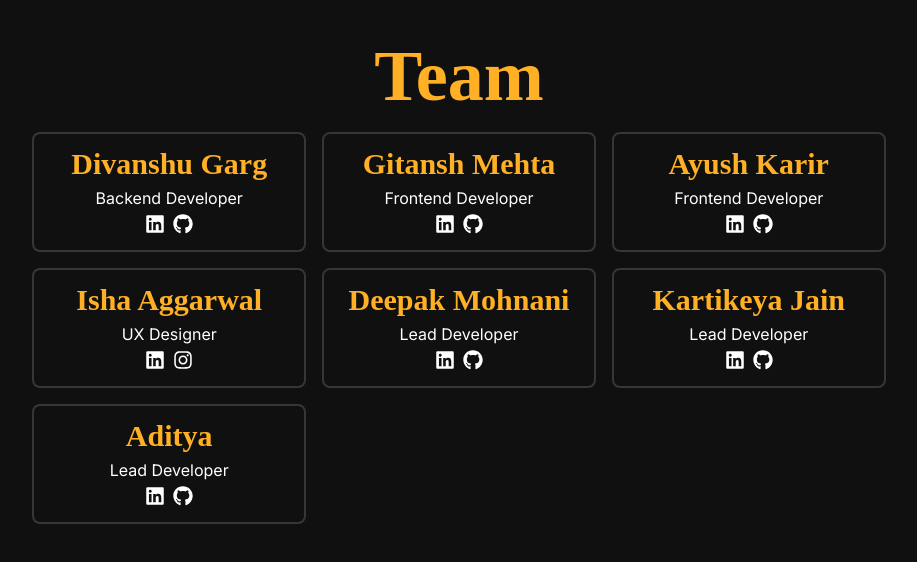
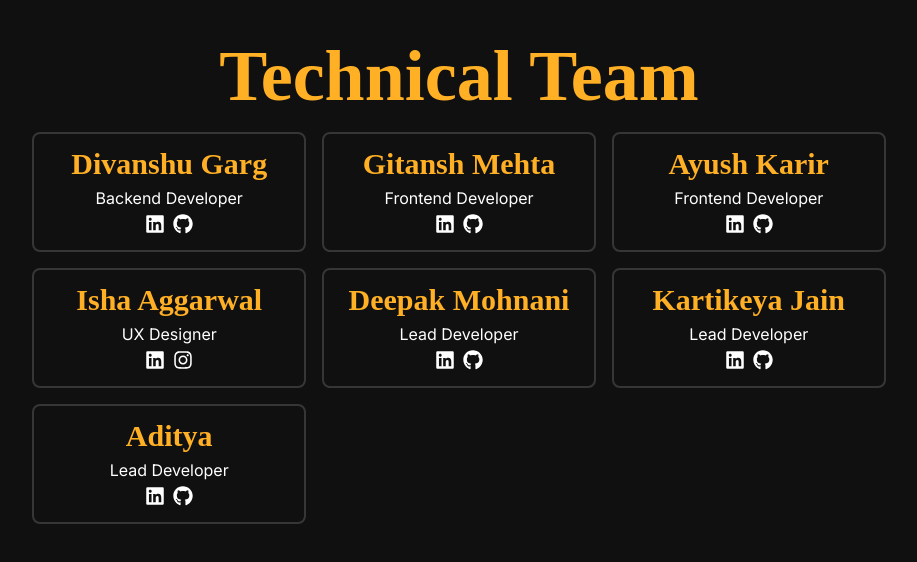
Before and after one commit to GargDivanshu/aahvan-2023, a Next.js app: page /team in a window 1280 px wide. Shown: the top 562 px of the page, without its empty margins (181-1098 px from the left). Built offline with nearby package versions, Linux system fonts and the light colour scheme; a web font is replaced by a local one.

Commit message:
tech team

```diff
--- a/pages/team.js
+++ b/pages/team.js
@@ -5,7 +5,7 @@ const Team = () => {
   return (
     <div className='flex flex-col items-center justify-start min-h-screen h-full w-full bg-[#101010] text-white font-inter'>
         <span className='text-7xl pt-10 pb-5 stencil font-bold text-[#FFB024] h-full'>
-            Team
+            Technical Team
         </span>
         <div className='h-full w-2/3 grid lg:grid-cols-3 md:grid-cols-3 sm:grid-cols-1 gap-4'>
         <span className='flex flex-col items-center border-2 rounded-lg py-2 border-[#ffffff29] pb-2'>
```
